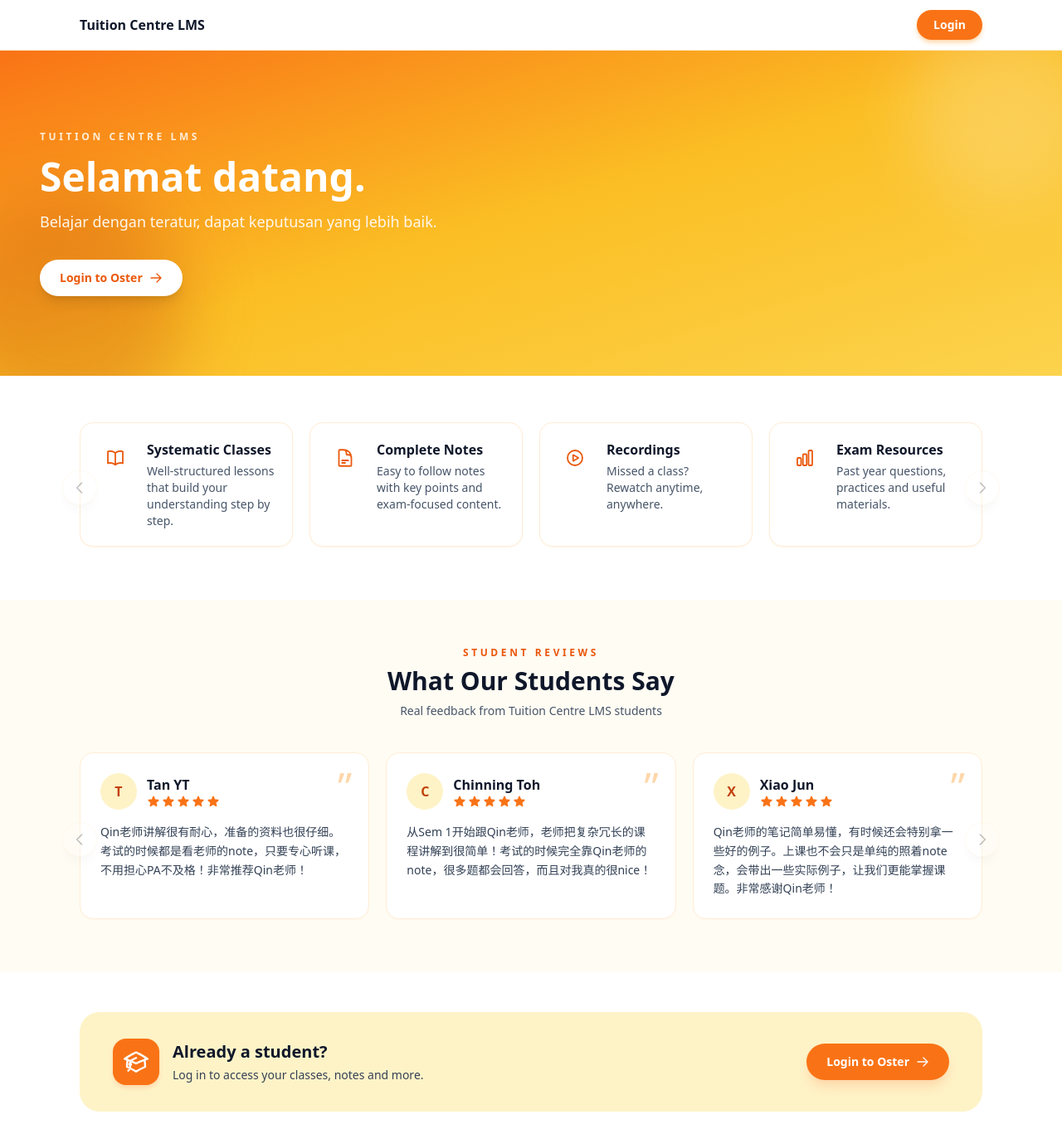
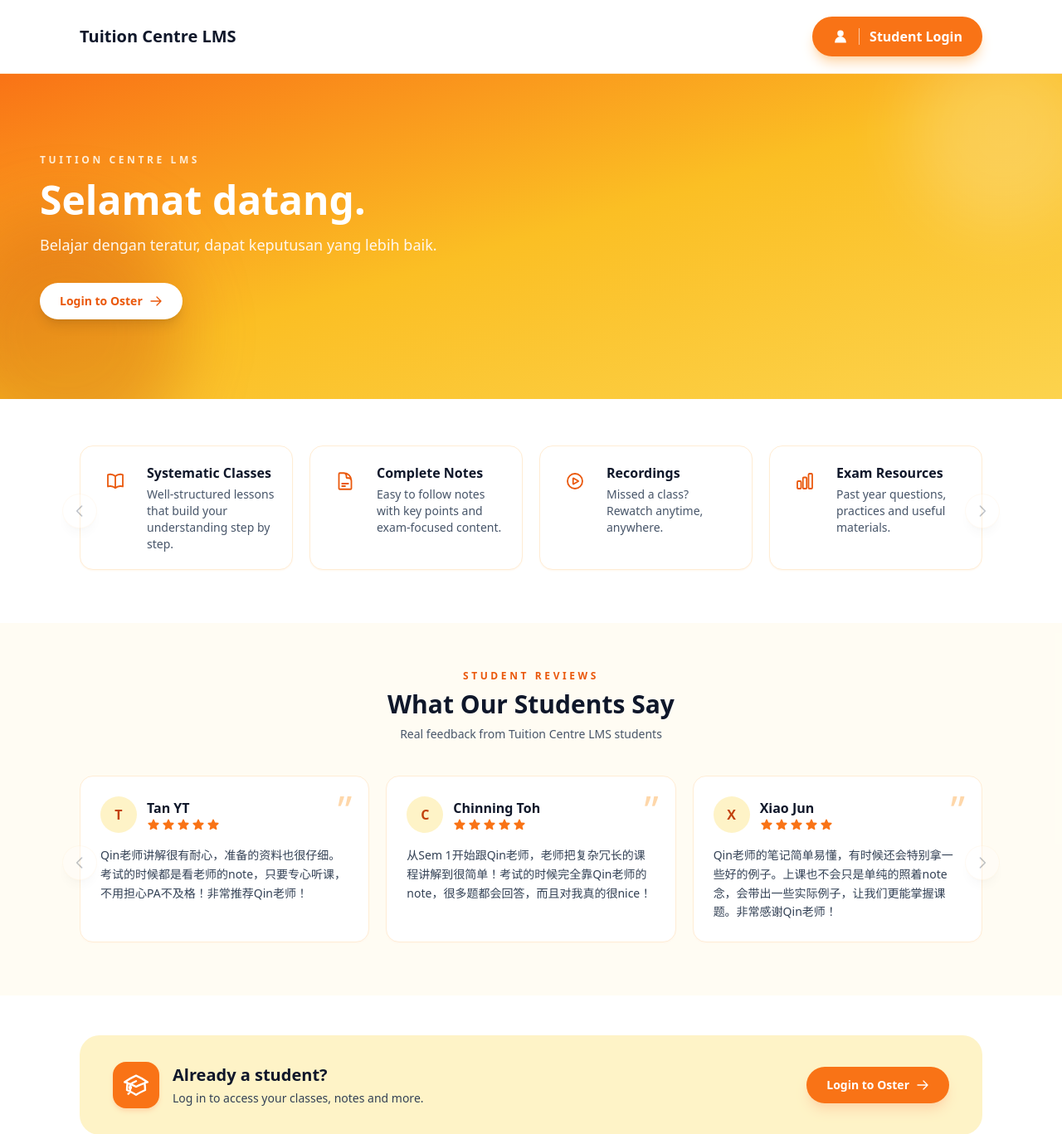
Before and after one commit to guansoon99/tuition-centre, a Laravel app: page / in a window 1280 px wide. Shown: the top 1367 px of the page at 83% size. Run offline with Laravel 12, Linux system fonts and the light colour scheme; data that the repository does not hold is empty; style sheets or scripts are compiled from the project's sources; parts of the project's set-up code (start-up, migrations or seed data) failed here and were passed over.

Commit message:
Homepage header: "Student Login" with a person icon, larger brand and button
The public header's login button reads "Student Login" with a person icon
and a divider, at a larger size; the brand shows at its large size; and
the bar has more room above and below.

Co-Authored-By: Claude Fable 5.1 <noreply@anthropic.com>

```diff
--- a/resources/views/public/_header.blade.php
+++ b/resources/views/public/_header.blade.php
@@ -3,14 +3,17 @@
      bar already sits at the top. --}}
 @php $sticky = $sticky ?? true; @endphp
     <header class="{{ $sticky ? 'sticky top-0 z-30 ' : '' }}border-b border-orange-100 bg-white/90 backdrop-blur">
-        <div class="flex items-center justify-between gap-4 px-5 py-3 sm:px-8 lg:px-14 xl:px-24">
+        <div class="flex items-center justify-between gap-4 px-5 py-5 sm:px-8 lg:px-14 xl:px-24">
             <a href="{{ url('/') }}" class="flex items-center">
-                <x-brand size="md" />
+                <x-brand size="lg" />
             </a>
             <nav class="flex items-center gap-6 text-sm font-medium text-slate-700" aria-label="Main">
-                <a href="{{ route('login') }}"
-                   class="rounded-full bg-orange-500 px-5 py-2 text-sm font-semibold text-white shadow-md shadow-orange-200 transition hover:bg-orange-600">
-                    Login
+                <a href="{{ route('login') }}" data-student-login
+                   class="inline-flex items-center gap-3 rounded-full bg-orange-500 px-6 py-3 text-base font-bold text-white shadow-lg shadow-orange-200 transition hover:bg-orange-600">
+                    {{-- person --}}
+                    <svg class="h-5 w-5" viewBox="0 0 24 24" fill="currentColor" aria-hidden="true"><path d="M12 12a4.5 4.5 0 100-9 4.5 4.5 0 000 9zM3.75 20.25a8.25 8.25 0 0116.5 0 .75.75 0 01-.75.75H4.5a.75.75 0 01-.75-.75z"/></svg>
+                    <span class="h-5 w-px bg-white/60" aria-hidden="true"></span>
+                    Student Login
                 </a>
             </nav>
         </div>
```
Also changed, not shown: tests/Feature/PublicHomepageTest.php (+11 -0 lines), 3 other files.
